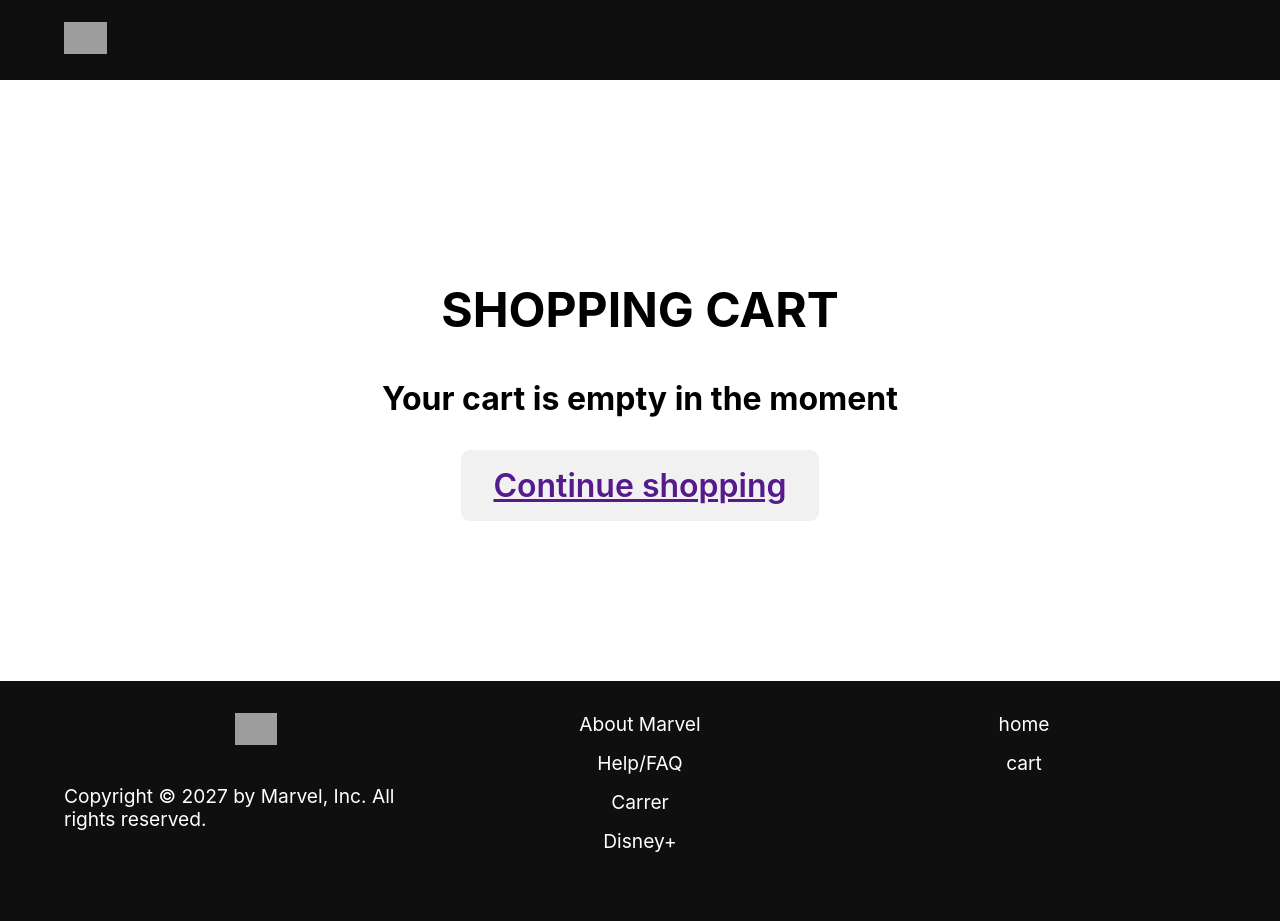
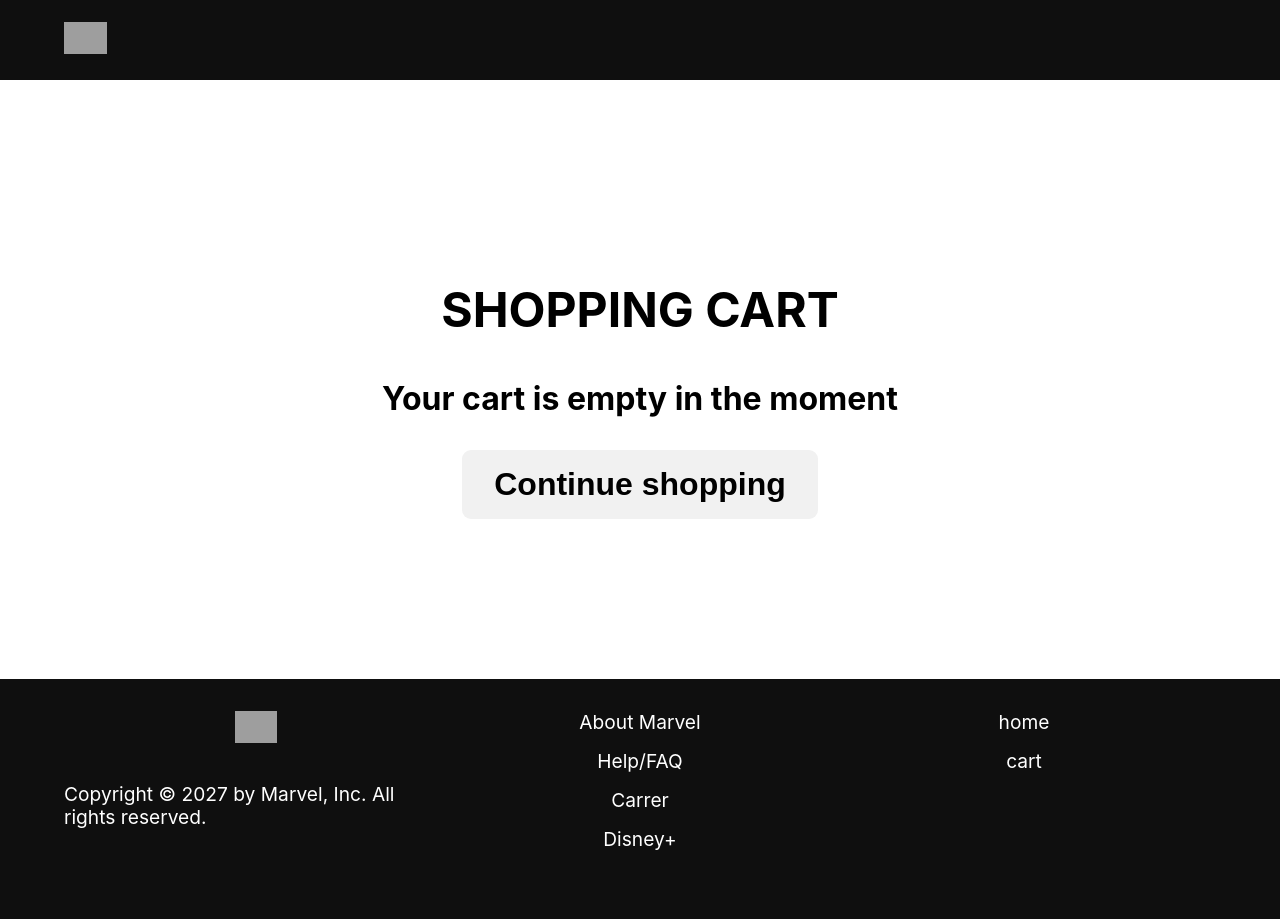
Before and after one commit to Alf4kill/marvel-store, a React (Create React App) app: page /cart in a window 1280 px wide. Built offline with nearby package versions, Linux system fonts and the light colour scheme; grey boxes are pictures that could not be loaded; some icons are missing.

Commit message:
netlify update

```diff
--- a/src/components/Cart.js
+++ b/src/components/Cart.js
@@ -9,9 +9,7 @@ const Cart = () => {
         <h1 className="cart-title">SHOPPING CART</h1>
         <h3 className="cart-subtitle">Your cart is empty in the moment</h3>
         <Link to="/">
-          <a href="" class="btn btn--full ">
-            Continue shopping
-          </a>
+          <button class="btn btn--full ">Continue shopping</button>
         </Link>
       </div>
     </CartContainer>
--- a/src/components/Hero.js
+++ b/src/components/Hero.js
@@ -6,7 +6,7 @@ const Hero = () => {
   return (
     <HeroContainer>
       <div className="hero-center">
-        <img src={hero_text} />
+        <img src={hero_text} alt="hero img" />
       </div>
     </HeroContainer>
   );
--- a/src/components/List.js
+++ b/src/components/List.js
@@ -13,7 +13,7 @@ const List = () => {
       setItem(res.data.data.results);
     };
     fetch();
-  }, [url]);
+  }, [setUrl]);
 
   return (
     <ListContainer>
```
